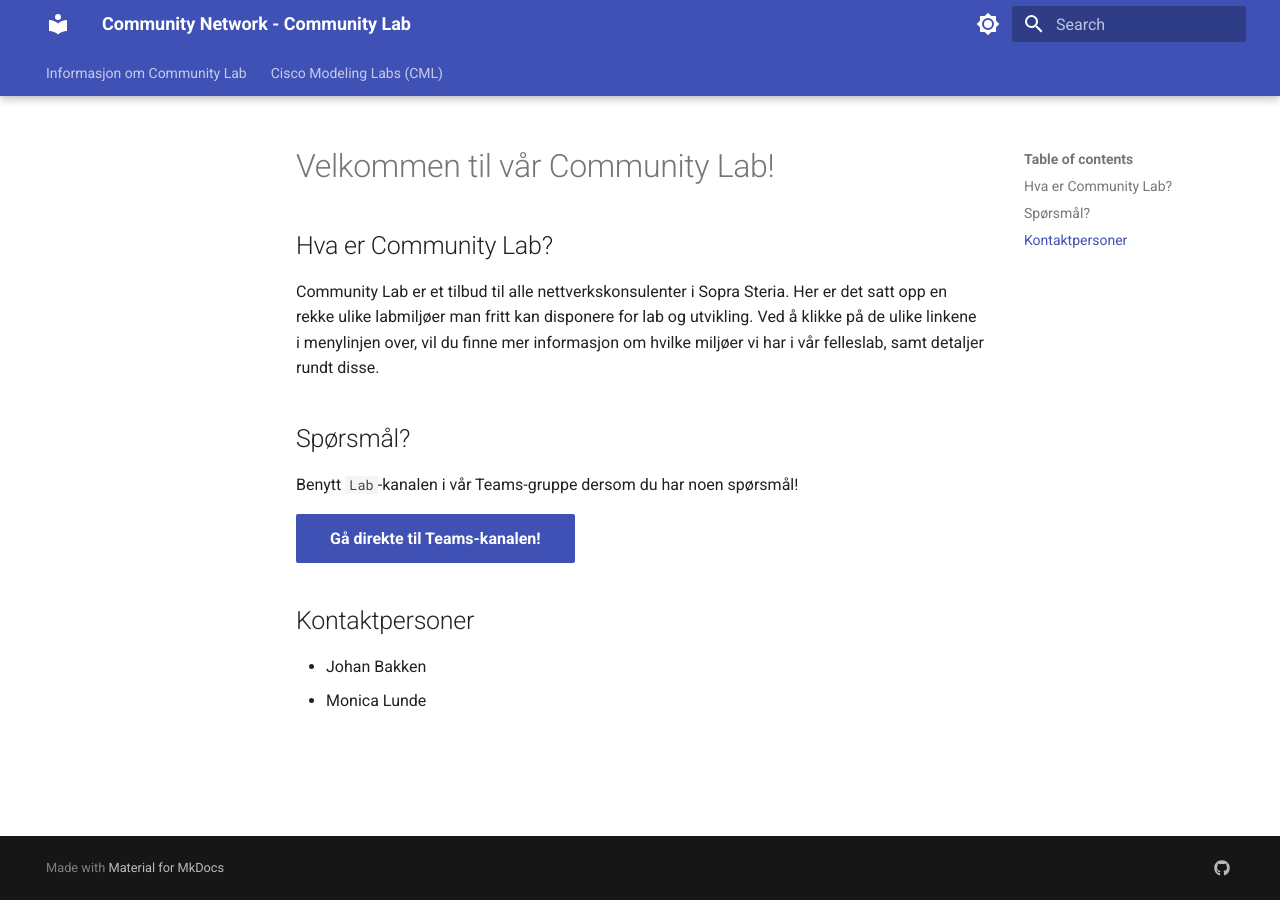
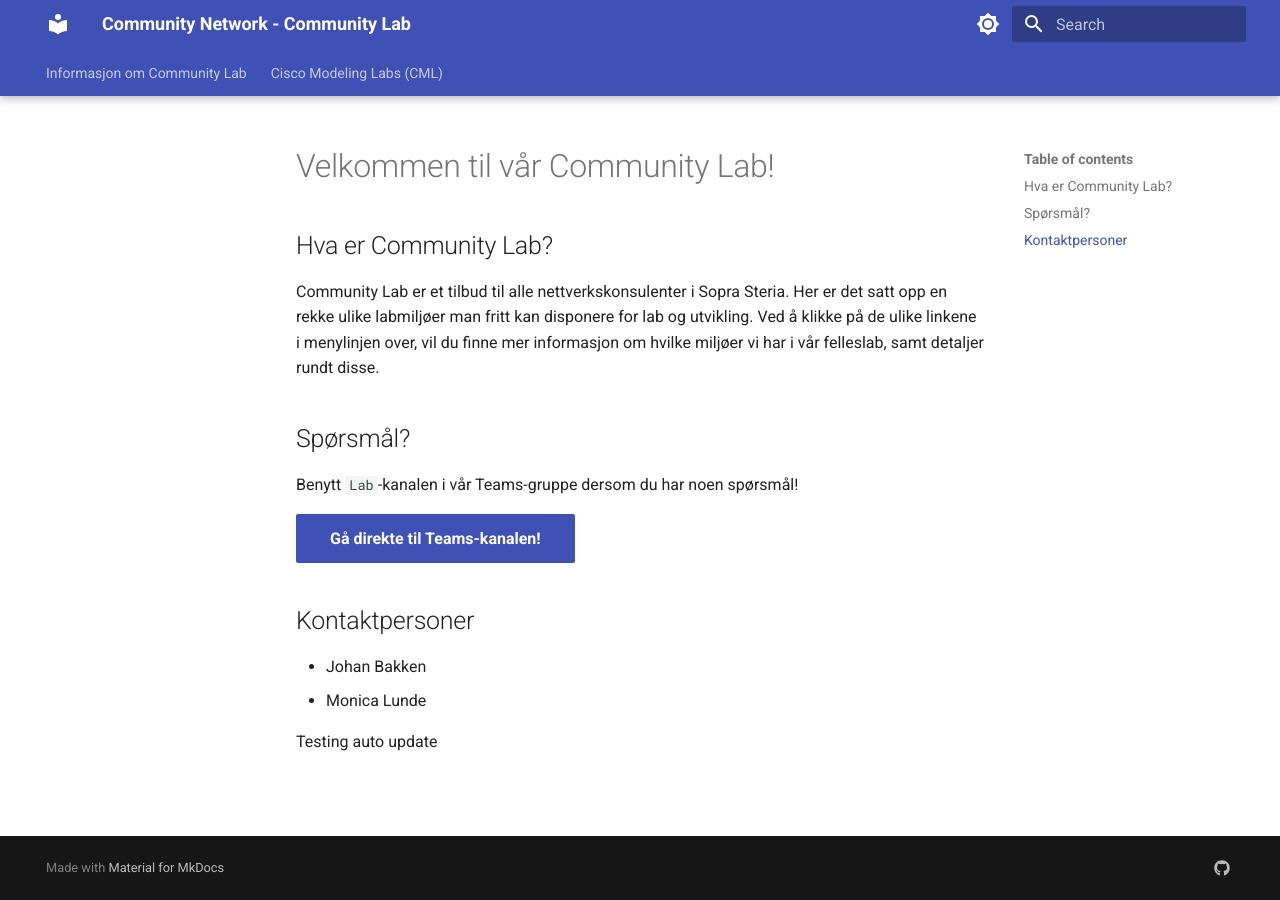
Before and after one commit to johabak/communitylab-wiki, an MkDocs documentation site: the page built from docs/index.md, in a window 1280 px wide. Built offline with MkDocs 1.6.1 and Material for MkDocs 9.7.7, drawn with Linux system fonts in a browser that asks for light colours.

Commit message:
testing autoupdate

```diff
--- a/docs/index.md
+++ b/docs/index.md
@@ -16,3 +16,5 @@ Benytt `Lab`-kanalen i vår Teams-gruppe dersom du har noen spørsmål!
 
 - Johan Bakken
 - Monica Lunde
+
+Testing auto update
```
